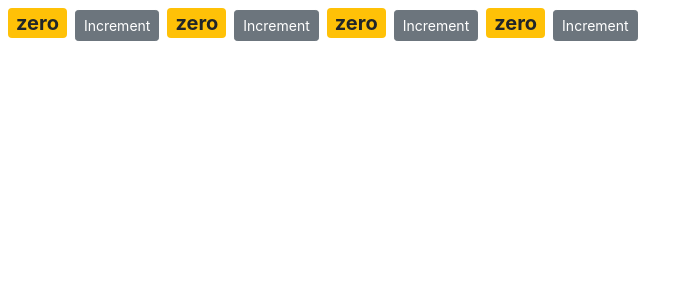
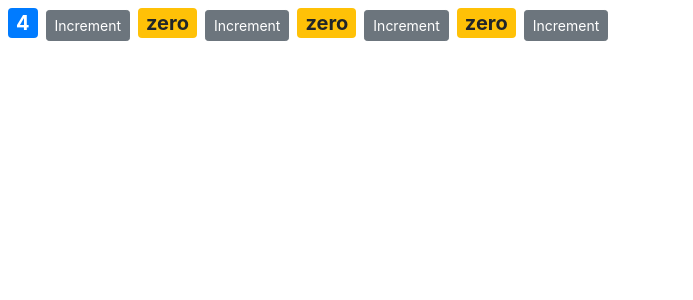
Before and after one commit to nichols20/react-counter-app, a React (Create React App) app: page / in a window 1280 px wide. Shown: the top 300 px of the page, without its empty margins (0-693 px from the left). Built offline with nearby package versions, Linux system fonts and the light colour scheme.

Commit message:
passing data to components exercise

```diff
--- a/src/components/counter.jsx
+++ b/src/components/counter.jsx
@@ -2,13 +2,14 @@
 
 class Counter extends Component {
     state = {
-        count: 0
+        value: this.props.value
     };
 
     styles = {
         fontSize: 20,
         fontWeight: 'bold'
     };
+
 
     render() {
         /* in the ul jsx element .map maps each item in
@@ -18,25 +19,23 @@
           <span style = {this.styles} className= {this.counterClassName()}>
             {this.formatCount()}
           </span>
-          <button  onClick = {this.addCount()}className= 'btn btn-secondary btn-sm'>Increment</button>
+          <button  onClick = {this.addCount}className= 'btn btn-secondary btn-sm'>Increment</button>
         </React.Fragment>
         );
     }
 
     formatCount(){
-        const { count }  = this.state;
-        return count === 0 ? 'zero' : count;
+        const { value }  = this.state;
+        return value === 0 ? 'zero' : value;
     }
 
-    addCount(){
-        //const {count} = this.state;
-        //count++
-        console.log('yes')
+    addCount = () => {
+        this.setState({value: this.state.value + 1})
     }
 
     counterClassName(){
         let className = 'badge m-2 badge-'
-        className += (this.state.count === 0) ? 'warning' : 'primary'
+        className += (this.state.value === 0) ? 'warning' : 'primary'
         return className
     }
 }
--- a/src/components/counters.jsx
+++ b/src/components/counters.jsx
@@ -4,16 +4,20 @@
 class Counters extends Component {
     state = {
         counters: [
-            {id: 1, value: 0},
+            {id: 1, value: 4},
             {id: 2, value: 0},
             {id: 3, value: 0},
             {id: 4, value: 0},
         ]
      }
     render() {
+        console.log('props', this.props)
+
         return (
          <div>
-            {this.state.counters.map(counter => <Counter key = {counter.id}/>)}
+            {this.state.counters.map(counter =>
+            <Counter key = {counter.id} value = {counter.value}/>)}
+
         </div> );
     }
 }
```
